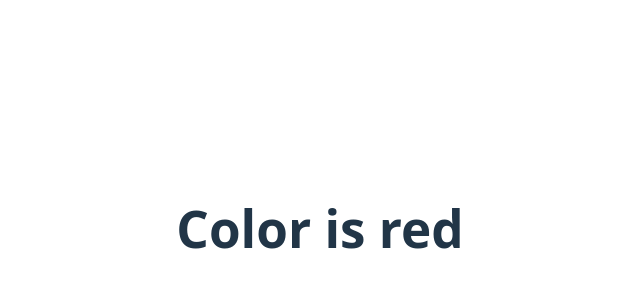
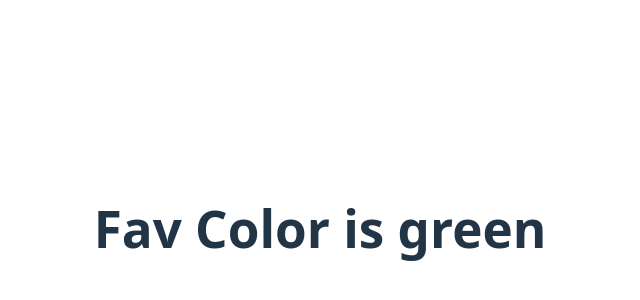
Before and after one commit to soumyyaagrawal/mdm2, a React (Vite) app: page / in a window 1280 px wide. Shown: the part 172-472 px from the top of the page, without its empty margins (320-960 px from the left). Built offline with nearby package versions, Linux system fonts and the light colour scheme.

Commit message:
updated from props using componentDidMount(updates in timespan)

```diff
--- a/src/header.jsx
+++ b/src/header.jsx
@@ -9,14 +9,15 @@ export default class Header extends Component {
   }
 
 
-static getDerivedStateFromProps(props, state) {
-    return {color:props.color}
-}
+componentDidMount(){
+    setTimeout(()=>{
+        this.setState({color:"green"})
+    },2000)}
 
 render(){
     return(
         <div>
-            <h1>Color is {this.state.color}</h1>
+            <h1>Fav Color is {this.state.color}</h1>
         </div>
     )
 }
```
